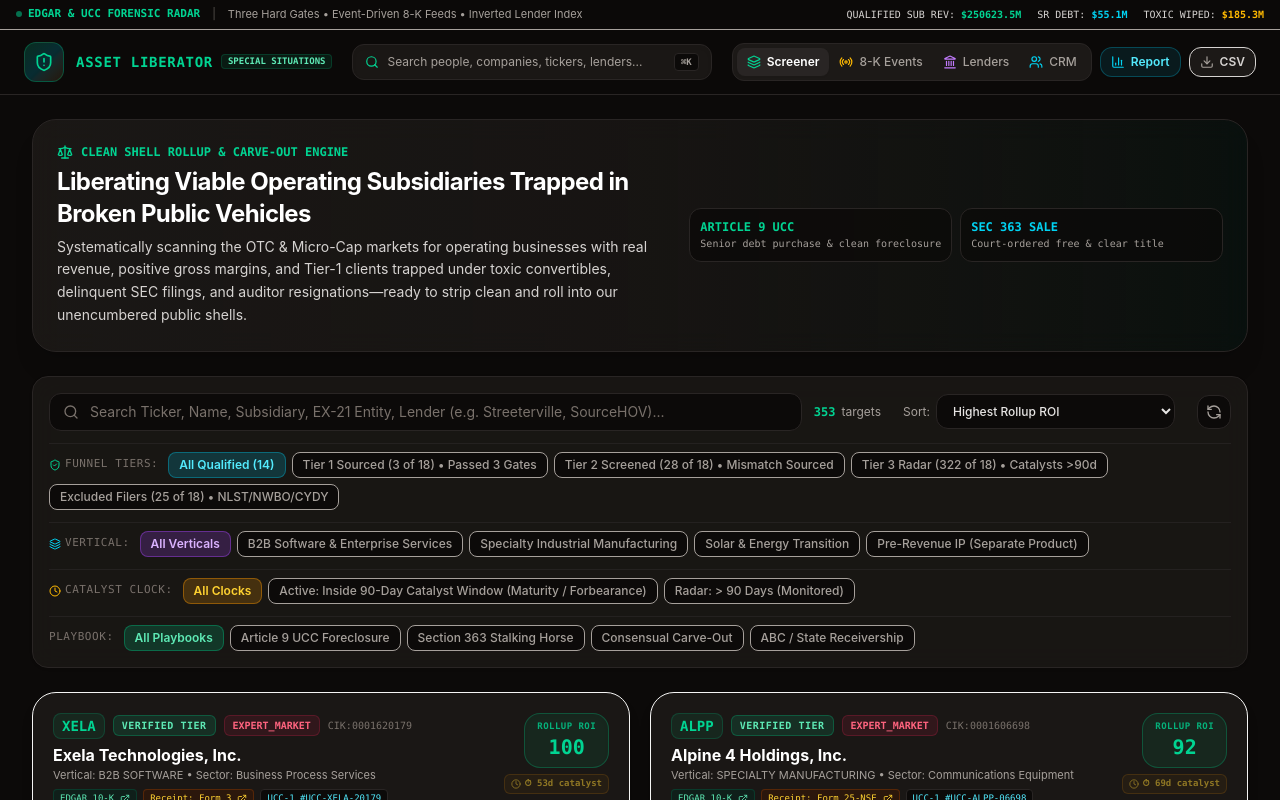
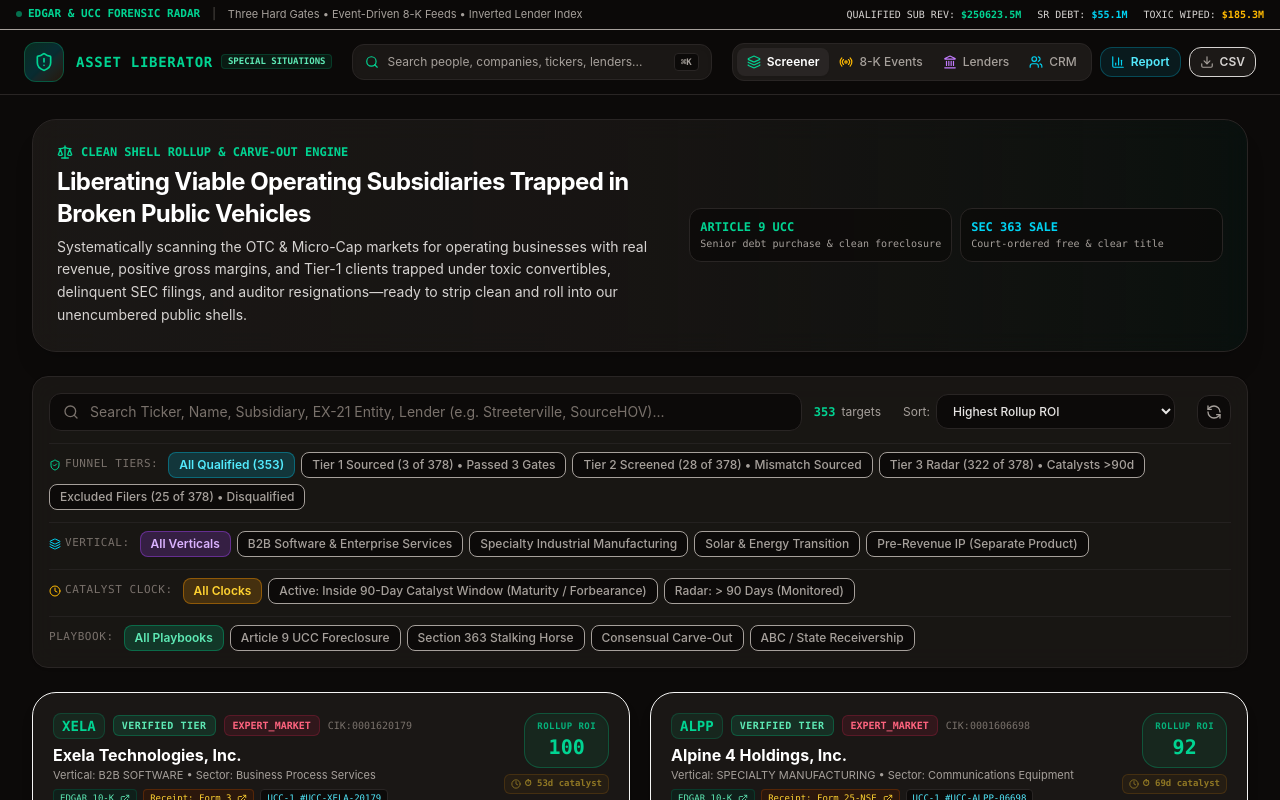
Before and after one commit to ricomiller23/asset-liberator, a Next.js app: page / in a window 1280 px wide. Shown: the top 800 px of the page. Built offline with nearby package versions, Linux system fonts and the light colour scheme.

Commit message:
feat(ui): update FilterBar with dynamic counts and add Load More pagination to Screener grid

```diff
--- a/app/page.tsx
+++ b/app/page.tsx
@@ -55,6 +55,7 @@
 
   const [activeTab, setActiveTab] = useState<NavTabType>("screener");
   const [activeDrawerTarget, setActiveDrawerTarget] = useState<TargetCompany | null>(null);
+  const [visibleCount, setVisibleCount] = useState<number>(24);
   const [activePlaybookTarget, setActivePlaybookTarget] = useState<TargetCompany | null>(null);
   const [activeOutreachTarget, setActiveOutreachTarget] = useState<TargetCompany | null>(null);
 
@@ -311,7 +312,8 @@
               filters={filters}
               onFilterChange={setFilters}
               resultCount={displayedTargets.length}
-              tierCounts={apiData?.meta?.tiers}
+              allTotal={apiData?.meta?.allTotal || (apiData?.meta?.total ?? 18)}
+              tierCounts={apiData?.meta?.tierCounts || apiData?.meta?.tiers}
             />
 
             {/* Target Cards Grid */}
@@ -342,8 +344,9 @@
                 </div>
               </div>
             ) : (
+              <div>
                 <div className="grid grid-cols-1 lg:grid-cols-2 gap-5">
-                {displayedTargets.map((target) => (
+                  {displayedTargets.slice(0, visibleCount).map((target) => (
                     <TargetCard
                       key={target.id}
                       target={target}
@@ -354,6 +357,21 @@
                       onOpenLogCall={handleOpenLogCall}
                     />
                   ))}
+                </div>
+
+                {visibleCount < displayedTargets.length && (
+                  <div className="mt-8 flex justify-center pb-8">
+                    <button
+                      onClick={() => setVisibleCount((prev) => prev + 24)}
+                      className="flex items-center space-x-2 rounded-xl border border-stone-800 bg-stone-900 px-6 py-2.5 text-xs font-semibold text-stone-200 hover:bg-stone-850 hover:border-stone-700 transition shadow-sm cursor-pointer"
+                    >
+                      <span>Load more</span>
+                      <span className="text-[11px] font-mono text-stone-400">
+                        ({displayedTargets.length - visibleCount} remaining)
+                      </span>
+                    </button>
+                  </div>
+                )}
               </div>
             )}
           </div>
--- a/components/FilterBar.tsx
+++ b/components/FilterBar.tsx
@@ -6,6 +6,7 @@
   filters: SearchFilters;
   onFilterChange: (filters: SearchFilters) => void;
   resultCount: number;
+  allTotal?: number;
   tierCounts?: {
     verified: number;
     screened: number;
@@ -18,6 +19,7 @@
   filters,
   onFilterChange,
   resultCount,
+  allTotal,
   tierCounts,
 }) => {
   const handleQueryChange = (e: React.ChangeEvent<HTMLInputElement>) => {
@@ -103,11 +105,26 @@
           FUNNEL TIERS:
         </span>
         {[
-          { id: "all", label: "All Qualified (14)" },
-          { id: "verified", label: `Tier 1 Sourced (${tierCounts?.verified ?? 3} of 18) • Passed 3 Gates` },
-          { id: "screened", label: `Tier 2 Screened (${tierCounts?.screened ?? 5} of 18) • Mismatch Sourced` },
-          { id: "radar", label: `Tier 3 Radar (${tierCounts?.radar ?? 6} of 18) • Catalysts >90d` },
-          { id: "disqualified", label: `Excluded Filers (${tierCounts?.disqualified ?? 4} of 18) • NLST/NWBO/CYDY` },
+          {
+            id: "all",
+            label: `All Qualified (${(tierCounts?.verified ?? 0) + (tierCounts?.screened ?? 0) + (tierCounts?.radar ?? 0)})`,
+          },
+          {
+            id: "verified",
+            label: `Tier 1 Sourced (${tierCounts?.verified ?? 0}${allTotal ? ` of ${allTotal}` : ""}) • Passed 3 Gates`,
+          },
+          {
+            id: "screened",
+            label: `Tier 2 Screened (${tierCounts?.screened ?? 0}${allTotal ? ` of ${allTotal}` : ""}) • Mismatch Sourced`,
+          },
+          {
+            id: "radar",
+            label: `Tier 3 Radar (${tierCounts?.radar ?? 0}${allTotal ? ` of ${allTotal}` : ""}) • Catalysts >90d`,
+          },
+          {
+            id: "disqualified",
+            label: `Excluded Filers (${tierCounts?.disqualified ?? 0}${allTotal ? ` of ${allTotal}` : ""}) • Disqualified`,
+          },
         ].map((item) => {
           const isSelected = (filters.tier || "all") === item.id;
           return (
```
Lines whose indentation alone changed are shown as unchanged.
